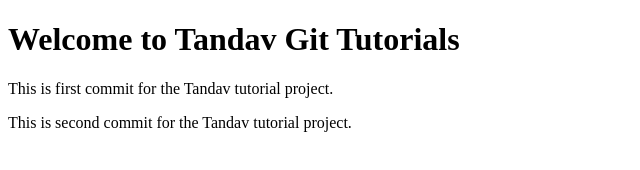
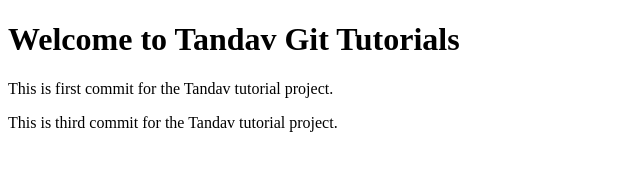
Before and after one commit to ermanoj250-ui/tandav, a plain HTML site: page index.html in a window 1280 px wide. Shown: the full height of the page, 0-640 px from the left. Drawn offline with Linux system fonts and the light colour scheme.

Commit message:
index.html modified and tandav.txt added

```diff
--- a/index.html
+++ b/index.html
@@ -8,6 +8,7 @@
 <body>
   <h1>Welcome to Tandav Git Tutorials</h1>
   <p>This is first commit for the Tandav tutorial project.</p>
-  <p>This is second commit for the Tandav tutorial project.</p>
+  <p>This is third commit for the Tandav tutorial project.</p>
+
 </body>
 </html>
```
Also changed, not shown: tandav.txt (added).
